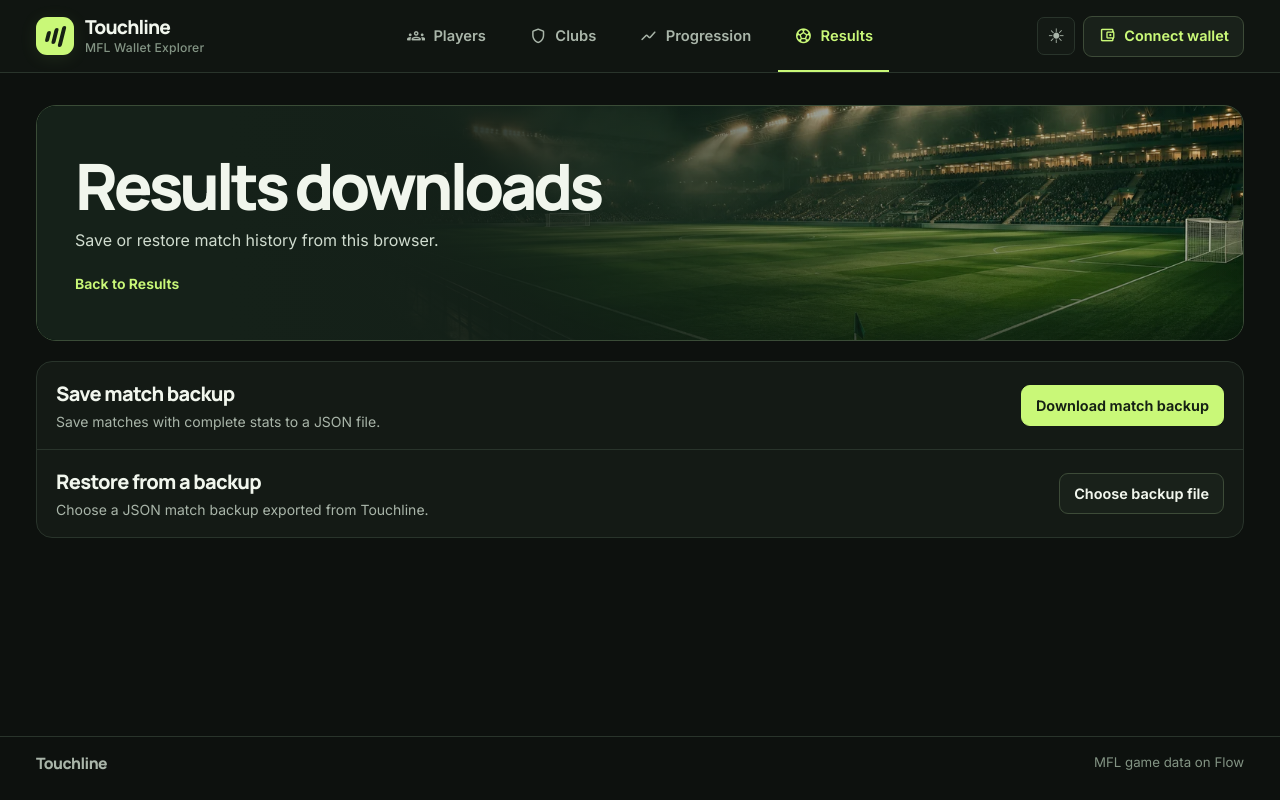
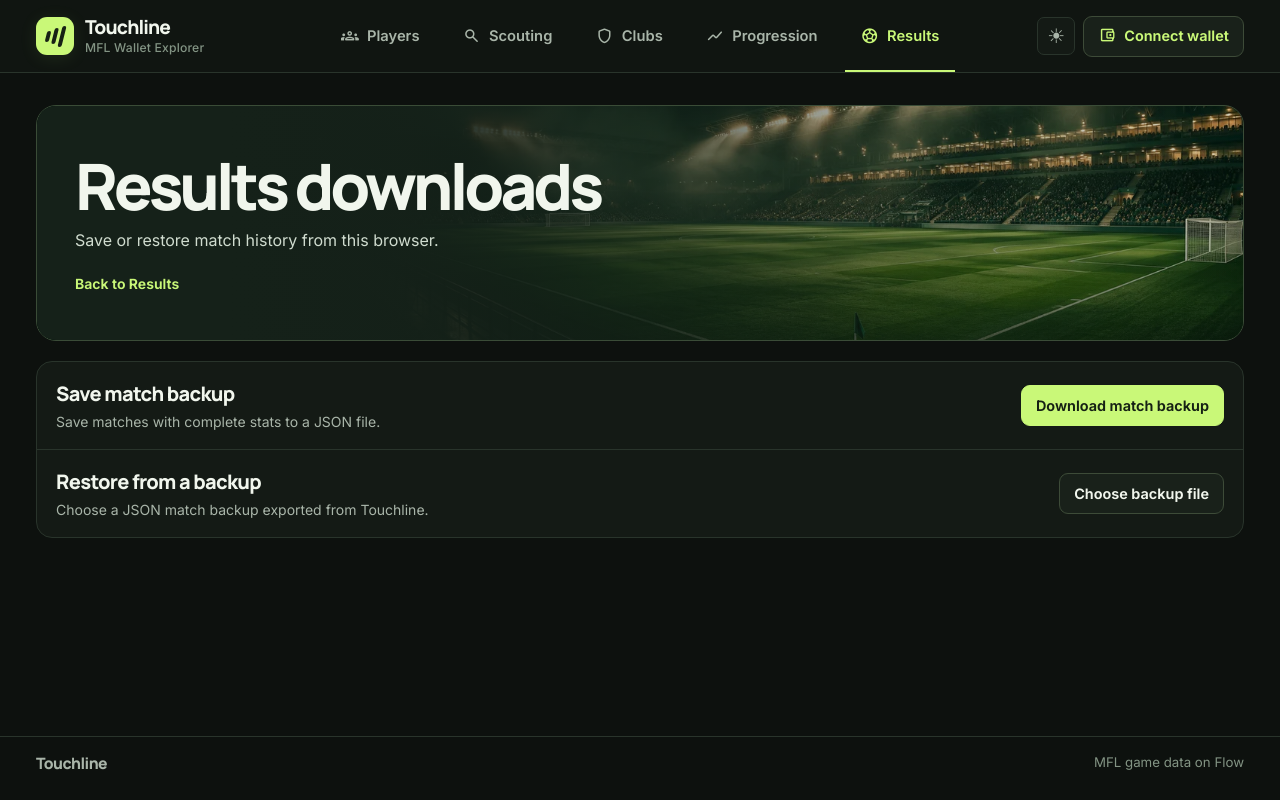
Before and after one commit to mrlippopotamus/Touchline, a plain HTML site: page results/export/index.html in a window 1280 px wide. Drawn offline with Linux system fonts and the light colour scheme.

Commit message:
Add files via upload

```diff
--- a/results/export/index.html
+++ b/results/export/index.html
@@ -21,6 +21,7 @@
       </a>
       <nav class="main-nav" aria-label="Main navigation">
         <a href="../../#/players" data-nav="players"><span class="icon" aria-hidden="true">groups</span>Players</a>
+        <a href="../../#/scouting" data-nav="scouting"><span class="icon" aria-hidden="true">search</span>Scouting</a>
         <a href="../../#/clubs" data-nav="clubs"><span class="icon" aria-hidden="true">shield</span>Clubs</a>
         <a href="../../#/progression" data-nav="progression"><span class="icon" aria-hidden="true">show_chart</span>Progression</a>
         <a href="../#matches" aria-current="page"><span class="icon" aria-hidden="true">sports_soccer</span>Results</a>
```
